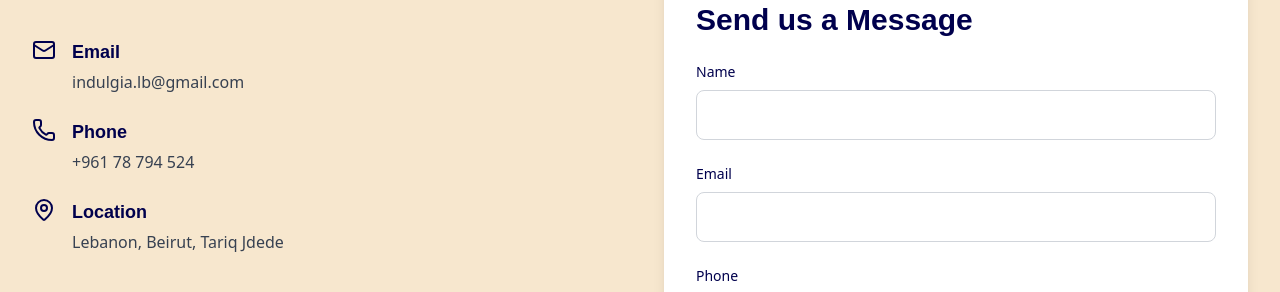
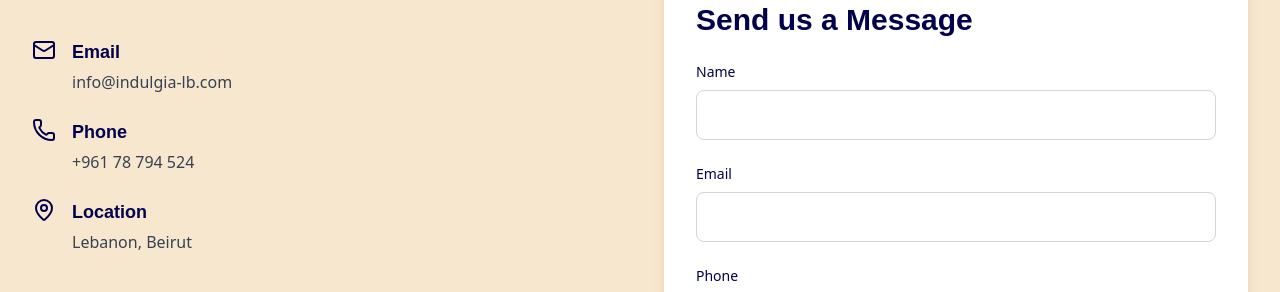
Before and after one commit to hasanborshalli/Indulgia, a React (Vite) app: page /contact in a window 1280 px wide. Shown: the part 346-638 px from the top of the page. Built offline with nearby package versions, Linux system fonts and the light colour scheme.

Commit message:
edit email

```diff
--- a/src/pages/Contact.tsx
+++ b/src/pages/Contact.tsx
@@ -120,7 +120,7 @@ export default function Contact() {
                                 {
                                     icon: MailIcon,
                                     title: "Email",
-                                    content: "indulgia.lb@gmail.com",
+                                    content: "info@indulgia-lb.com",
                                 },
                                 {
                                     icon: PhoneIcon,
@@ -130,7 +130,7 @@ export default function Contact() {
                                 {
                                     icon: MapPinIcon,
                                     title: "Location",
-                                    content: "Lebanon, Beirut, Tariq Jdede",
+                                    content: "Lebanon, Beirut",
                                 },
                             ].map((item, index) => (
                                 <motion.div
```
